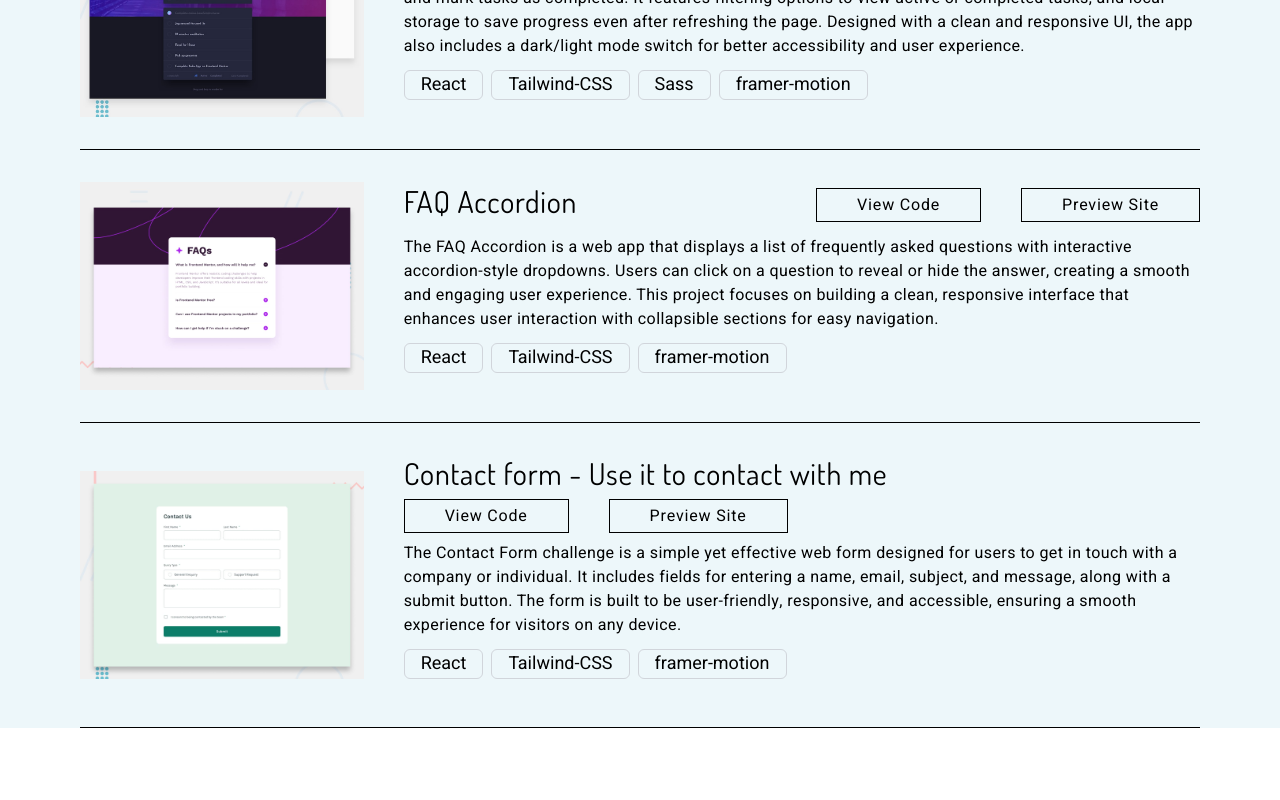
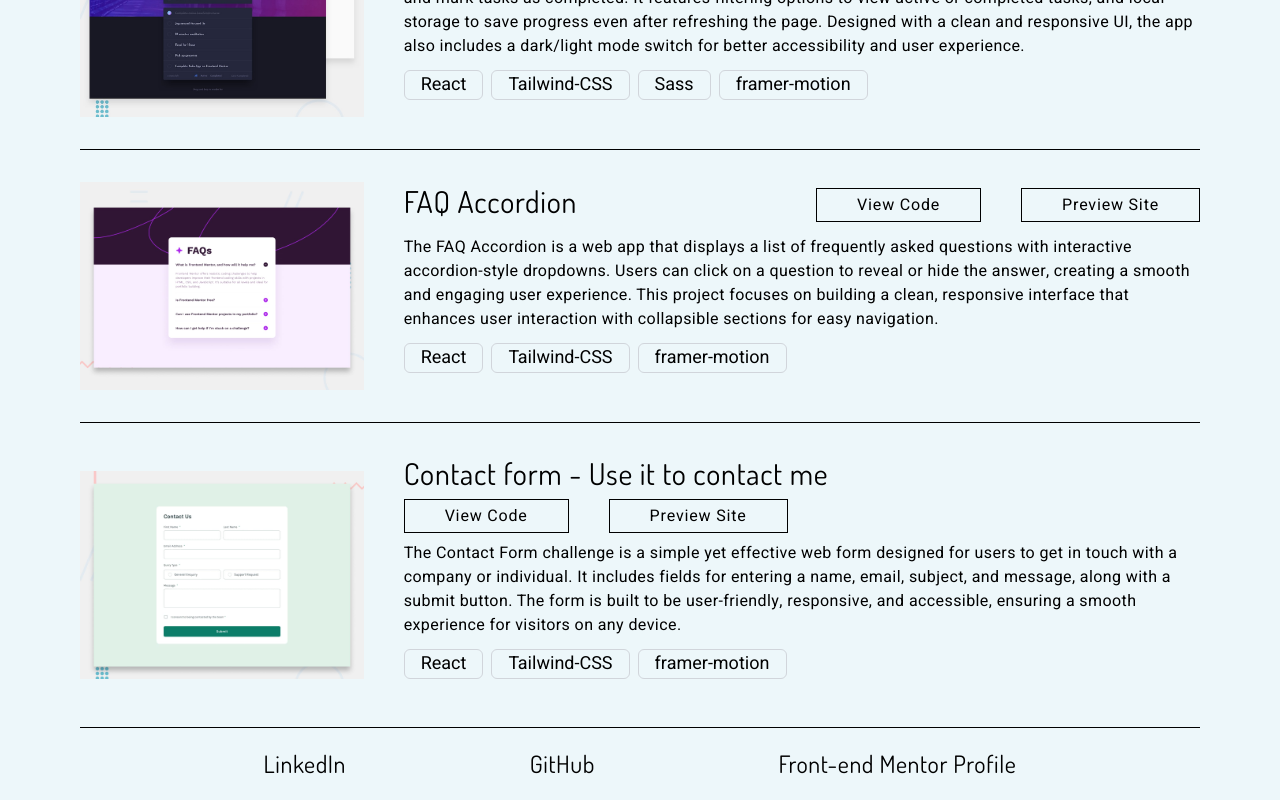
Before and after one commit to GADMuhammad/portfolio, a React (Vite) app: page / in a window 1280 px wide. Shown: the part 2846-3646 px from the top of the page. Before the commit the page ends 3574 px from the top, so only its background shows below. Built offline with nearby package versions, Linux system fonts and the light colour scheme; a web font is replaced by a local one.

Commit message:
Add files via upload

```diff
--- a/index.html
+++ b/index.html
@@ -2,7 +2,7 @@
 <html lang="en">
   <head>
     <meta charset="UTF-8" />
-    <link rel="icon" type="image/svg+xml" href="/vite.svg" />
+    <link rel="icon" type="image/svg+xml" href="person-circle-outline.svg" />
     <meta name="viewport" content="width=device-width, initial-scale=1.0" />
     <title>Gad's Portfolio</title>
 
--- a/src/App.jsx
+++ b/src/App.jsx
@@ -1,3 +1,4 @@
+import Footer from "./components/Footer";
 import Intro from "./components/Intro";
 import ProjectsSection from "./components/ProjectsSection";
 
@@ -5,7 +6,7 @@ function App() {
   return (
     <>
       <Intro />
-      <ProjectsSection />
+      <ProjectsSection /> <Footer />
     </>
   );
 }
--- /dev/null
+++ b/src/components/Footer.jsx
@@ -0,0 +1,26 @@
+const links = [
+  {
+    title: "LinkedIn",
+    url: "https://www.linkedin.com/in/mohgad",
+  },
+  {
+    title: "GitHub",
+    url: "https://github.com/GADMuhammad?tab=repositories",
+  },
+  {
+    title: "Front-end Mentor Profile",
+    url: "https://www.frontendmentor.io/profile/GADMuhammad",
+  },
+];
+
+export default function Footer() {
+  return (
+    <footer className="px-20 bg-lightBlue py-5 flex-wrap max-sm:flex-col max-sm:gap-3 max-sm:items-center max-sm:px-2 flex text-2xl justify-evenly font-Dosis tracking-wide">
+      {links.map(({ title, url }) => (
+        <a key={title} target="_blank" href={url}>
+          {title}
+        </a>
+      ))}
+    </footer>
+  );
+}
--- a/src/components/Intro.jsx
+++ b/src/components/Intro.jsx
@@ -1,7 +1,7 @@
 export default function Intro() {
   return (
     <section className="flex flex-col mb-10 mx-auto gap-2 items-center">
-      <img className=" rounded-full w-60 h-64 mb-4" src="image-avatar.jpg" />
+      <img className="rounded-full w-60 h-64 mb-4" src="image-avatar.jpg" />
       <h1 className="text-4xl max-three:text-2xl tracking-wide font-medium">
         Hi, I&apos;m Muhammad Gad
       </h1>
--- a/src/components/ProjectsSection.jsx
+++ b/src/components/ProjectsSection.jsx
@@ -129,7 +129,7 @@ const projectsContent = [
   },
   {
     imageSrc: "projects-images/Contact form.jpg",
-    projectTitle: "Contact form - Use it to contact with me",
+    projectTitle: "Contact form - Use it to contact me",
     description:
       "The Contact Form challenge is a simple yet effective web form designed for users to get in touch with a company or individual. It includes fields for entering a name, email, subject, and message, along with a submit button. The form is built to be user-friendly, responsive, and accessible, ensuring a smooth experience for visitors on any device.",
     technologies: ["React", "Tailwind-CSS", "framer-motion"],
--- a/tailwind.config.js
+++ b/tailwind.config.js
@@ -16,7 +16,7 @@ export default {
       },
       screens: {
         one: "1100px",
-        two: "900px",
+        two: "920px",
         three: "500px",
       },
     },
```
Also changed, not shown: public/person-circle-outline.svg (added).
